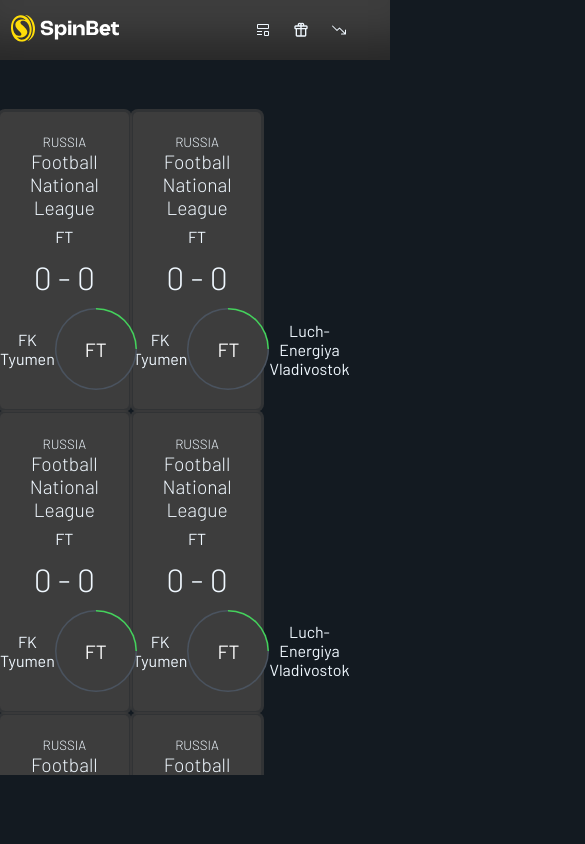
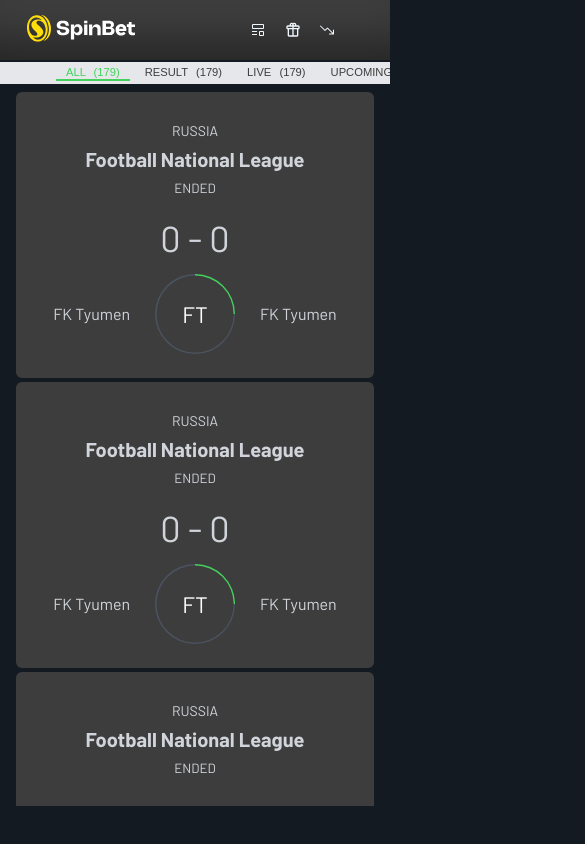
Before and after one commit to Denno31/spin-bet-exam, a Next.js app: page / in a window 390 px wide. Shown: the top 844 px of the page, 585 px wide, since content can reach past the window. Built offline with nearby package versions, Linux system fonts and the light colour scheme; some icons are missing.

Commit message:
added responsive score cards

```diff
--- a/src/components/HomePage/HomePage.tsx
+++ b/src/components/HomePage/HomePage.tsx
@@ -13,23 +13,27 @@
   }
 `;
 
-const FilterButton = styled.button<{ $active: boolean }>`
+const FilterButton = styled.button<{ $active?: boolean }>`
+  font-weight: 545;
   background: transparent;
   color: ${({ theme: { color }, $active }) =>
-    $active ? color.spinGreen : color.spinBetWhite};
-  border: 1px solid
+    $active ? color.spinGreen : color.spinDarkGray};
+  border: none;
+  border-bottom: 2px solid
     ${({ theme: { color }, $active }) =>
-      $active ? color.spinGreen : color.spinBetWhite};
-  padding: 5px;
-  padding-left: 15px;
-  padding-right: 15px;
-  border-radius: 5px;
-  font-weight: 400;
-  font-size: small;
+      $active ? color.spinGreen : "transparent"};
+  padding-left: 10px;
+  padding-right: 10px;
+  font-size: 0.75rem;
   margin-right: 5px;
   cursor: pointer;
+  &:hover {
+    border-bottom: 2px solid ${({ theme: { color } }) => color.spinGreen};
+    color: ${({ theme: { color } }) => color.spinGreen};
+  }
   & > span {
     margin-left: 5px;
+    font-weight: 500;
   }
   @media (max-width: ${({ theme: { screen } }) => screen.md}) {
     font-size: 0.7rem !important;
@@ -41,8 +45,7 @@
 `;
 
 const TopSection = styled.div`
-  margin-top: 16px;
-  display: flex;
+  background-color: #e5e7eb;
   justify-content: center;
   & > div {
     display: flex;
@@ -53,39 +56,61 @@
 
 const FilterButtonsContainer = styled.nav`
   display: flex;
+  padding-right: 0.9rem;
+`;
+
+const ScoreCardsOuterWrapper = styled.div`
+  margin-left: auto;
+  margin-right: auto;
+  max-width: 74rem;
+  padding-left: 1rem;
+  padding-right: 1rem;
+  padding-bottom: 1.5rem;
 `;
 
 const ScoreCardsContainer = styled.section`
-  max-width: 1280px;
-  margin-top: 12px;
   display: flex;
-  gap: 4px;
+  gap: 0.25rem;
   flex-wrap: wrap;
 `;
 
 const ScoreCardsSection = styled.section`
-  height: 80vh;
+  resize: both;
+  margin-top: 8px;
+  height: 100%;
   overflow-y: scroll;
-  display: flex;
-  justify-content: center;
-  box-sizing: border-box;
+`;
+
+const TopSectionContentWrapper = styled.div`
+  width: 1280px;
+  margin: 0 auto;
+  padding: 0.2rem 3.5rem 0.2rem 3.5rem;
 `;
 
 export const HomePage = () => {
   return (
     <LayoutContainer>
       <TopSection>
-        <div>
+        <TopSectionContentWrapper>
           <Header>Football live scores and schedule</Header>
           <FilterButtonsContainer>
-            <FilterButton $active>ALL 179</FilterButton>
-            <FilterButton $active>RESULT 179</FilterButton>
-            <FilterButton $active>LIVE 179</FilterButton>
-            <FilterButton $active>UPCOMING 179</FilterButton>
+            <FilterButton $active>
+              ALL <span>(179)</span>
+            </FilterButton>
+            <FilterButton>
+              RESULT <span>(179)</span>
+            </FilterButton>
+            <FilterButton>
+              LIVE <span>(179)</span>
+            </FilterButton>
+            <FilterButton>
+              UPCOMING <span>(179)</span>
+            </FilterButton>
           </FilterButtonsContainer>
-        </div>
+        </TopSectionContentWrapper>
       </TopSection>
       <ScoreCardsSection>
+        <ScoreCardsOuterWrapper>
           <ScoreCardsContainer>
             <ScoreBoardCard />
             <ScoreBoardCard />
@@ -99,7 +124,9 @@
             <ScoreBoardCard />
             <ScoreBoardCard />
             <ScoreBoardCard />
+            <ScoreBoardCard />
           </ScoreCardsContainer>
+        </ScoreCardsOuterWrapper>
       </ScoreCardsSection>
     </LayoutContainer>
   );
--- a/src/components/MatchProgress/MatchProgress.tsx
+++ b/src/components/MatchProgress/MatchProgress.tsx
@@ -7,23 +7,19 @@
 }
 
 const OuterBox = styled.div<{ $deg: number }>`
-  width: 84px;
-  height: 84px;
+  width: 5rem;
+  height: 5rem;
   position: relative;
   border-radius: 50%;
   background: conic-gradient(
     ${({ theme: { color } }) => color.spinGreen} 0turn ${({ $deg }) => $deg}deg,
     #4a535f 0turn
   );
-  @media (max-width: ${({ theme: { screen } }) => screen.md}) {
-    width: 82px;
-    height: 82px;
-  }
 `;
 const InnerBox = styled.div`
   position: absolute;
-  width: 81px;
-  height: 81px;
+  width: 4.8rem;
+  height: 4.8rem;
   background-color: #3d3d3d;
   border-radius: 50%;
   top: 50%;
@@ -33,12 +29,7 @@
   justify-content: center;
   align-items: center;
   color: #fff;
-  font-size: 2rem;
-  @media (max-width: ${({ theme: { screen } }) => screen.md}) {
-    font-size: 1.2rem;
-    width: 79px;
-    height: 79px;
-  }
+  font-size: 1.4rem;
 `;
 
 export const MatchProgress = () => {
--- a/src/components/Navbar/Navbar.tsx
+++ b/src/components/Navbar/Navbar.tsx
@@ -25,6 +25,8 @@
   align-items: center;
   justify-content: space-between;
   margin: 0 auto;
+  padding-left: 1rem;
+  padding-right: 1rem;
 `;
 
 export const NavLogo = styled.div`
@@ -34,7 +36,7 @@
 `;
 
 export const NavSearchInput = styled.div`
-  width: 35%;
+  width: 32%;
   position: relative;
   margin: 5px;
   display: flex;
--- a/src/components/ScoreBoardCard/ScoreBoardCard.tsx
+++ b/src/components/ScoreBoardCard/ScoreBoardCard.tsx
@@ -3,43 +3,38 @@
 import { MatchProgress } from "../MatchProgress/MatchProgress";
 
 const CardContainer = styled.div`
-  max-width: 33%;
-  background-color: ${({ theme: { color } }) => color.spinDarkGray};
+  flex: 1 1 auto;
+  line-height: 1.75rem;
+  border-radius: 0.375rem;
+  overflow: hidden;
+  padding: 1.5rem;
   text-align: center;
-  color: ${({ theme: { color } }) => color.spinBetWhite};
-  padding: 1.2rem 0;
-  border-radius: 5px;
-  box-shadow: 0px 0px 0px 3px rgba(61, 61, 61, 0.75);
-  -webkit-box-shadow: 0px 0px 0px 3px rgba(61, 61, 61, 0.75);
-  -moz-box-shadow: 0px 0px 0px 3px rgba(61, 61, 61, 0.75);
-`;
-
-const MatchCountryWrapper = styled.small`
-  font: medium;
-  font-weight: 300;
-`;
-
-const CompetitionNameText = styled.h2`
-  font-weight: 350;
-  font-size: 1.3rem;
-  @media (max-width: ${({ theme: { screen } }) => screen.md}) {
-    font-size: 1.2rem;
+  background-color: #3d3d3d;
+  color: #d1d5db;
+  & > h3 {
+    font-weight: bold;
+    font-size: 1.25rem;
+  }
+  & > span {
+    font-weight: 600;
+  }
+  & > p {
+    font-size: 2.25rem;
+    line-height: 2.5rem;
+    margin-top: 1rem;
+    margin-bottom: 1rem;
+  }
+  @media (min-width: 768px) {
+    max-width: 50%;
+  }
+  @media (min-width: 1024px) {
+    max-width: 33%;
   }
 `;
 
-const ScoreBoardMatchStatus = styled.p`
-  margin-top: 10px;
-  @media (max-width: ${({ theme: { screen } }) => screen.md}) {
-    margin-top: 8px;
-  }
+const CountryNameText = styled.small`
+  font-size: 0.875rem;
 `;
-
-const ScoreBoardMatchScores = styled.h1`
-  font-size: 2rem;
-  font-weight: 350;
-  margin: 12px 0;
-`;
-
 const MatchProgressContainer = styled.div`
   display: grid;
   grid-template-columns: repeat(3, 1fr);
@@ -50,14 +45,14 @@
 export const ScoreBoardCard = () => {
   return (
     <CardContainer>
-      <MatchCountryWrapper>RUSSIA</MatchCountryWrapper>
-      <CompetitionNameText>Football National League</CompetitionNameText>
-      <ScoreBoardMatchStatus>FT</ScoreBoardMatchStatus>
-      <ScoreBoardMatchScores>0 - 0 </ScoreBoardMatchScores>
+      <CountryNameText>RUSSIA</CountryNameText>
+      <h3>Football National League</h3>
+      <small>ENDED</small>
+      <p>0 - 0</p>
       <MatchProgressContainer>
-        <p>FK Tyumen</p>
+        <span>FK Tyumen</span>
         <MatchProgress />
-        <p>Luch-Energiya Vladivostok</p>
+        <span>FK Tyumen</span>
       </MatchProgressContainer>
     </CardContainer>
   );
--- a/src/styles/globals.css
+++ b/src/styles/globals.css
@@ -2,6 +2,7 @@
 
 html,
 body {
+  overflow: hidden;
   box-sizing: border-box;
   padding: 0;
   margin: 0;
```
Lines whose indentation alone changed are shown as unchanged.
